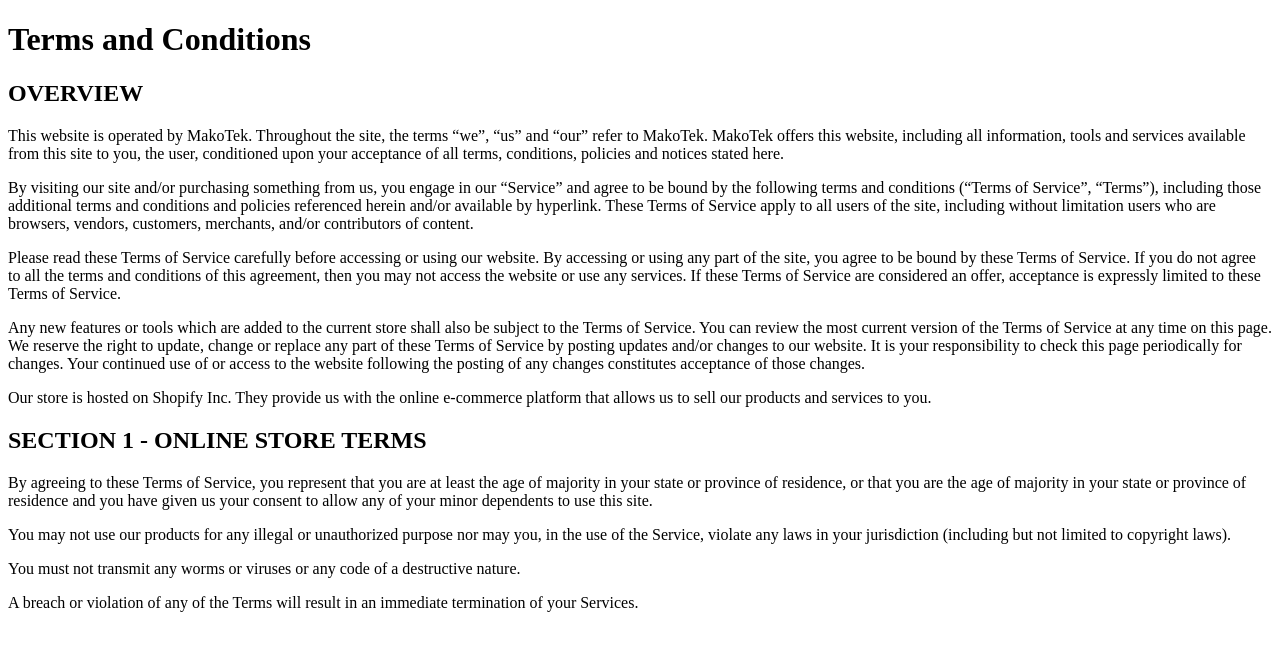
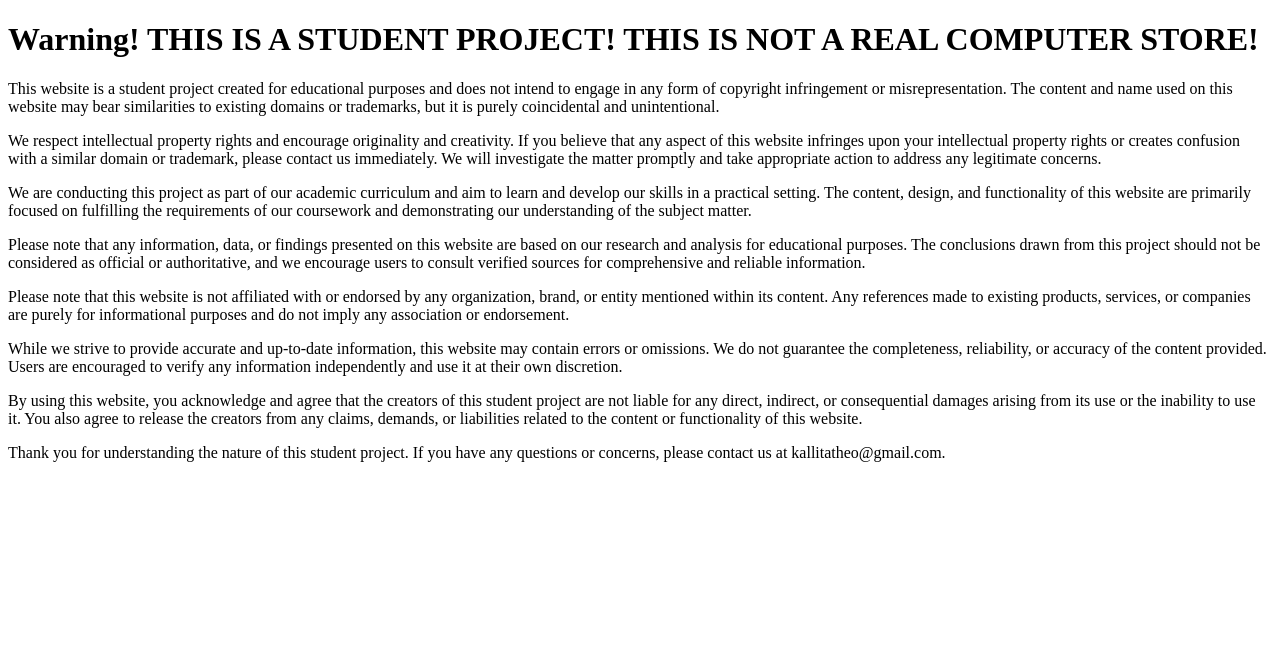
Before and after one commit to deanielledagondon/App-Dev, a PHP site: page /terms.php in a window 1280 px wide. Shown: the top 651 px of the page. Run offline with PHP 8.4, Linux system fonts and the light colour scheme.

Commit message:
changed all info

```diff
--- a/home.php
+++ b/home.php
@@ -120,7 +120,7 @@ if(isset($_POST['add_to_cart'])){
 
          <h3>About Us</h3>
 
-         <p>MakoTek provides reliable and efficient technology products and services to help customers achieve their goals. Our extensive range of products, from desktops and laptops to gaming peripherals and accessories, caters to all needs. Our company's motto "Name it and we make IT happen at MakoTek!" reflects our dedication to fulfilling customer needs. We constantly improves our products and services to ensure the best possible experience for our customers.</p>
+         <p>MakoTek provides reliable and efficient technology products and services to help customers achieve their goals. Our extensive range of products, from desktops and laptops to gaming peripherals and accessories, caters to all needs. We constantly improves our products and services to ensure the best possible experience for our customers.</p>
 
          <a href="about.php" class="btn">Read more</a>
 
--- a/terms.php
+++ b/terms.php
@@ -1,31 +1,25 @@
 <!DOCTYPE html>
 <html>
 <head>
-  <title>Terms and Conditions</title>
+  <title>Disclaimer</title>
 </head>
 <body>
-  <h1>Terms and Conditions</h1>
+  <h1>Warning! THIS IS A STUDENT PROJECT! THIS IS NOT A REAL COMPUTER STORE!</h1>
 
-  <h2>OVERVIEW</h2>
-  <p>This website is operated by MakoTek. Throughout the site, the terms “we”, “us” and “our” refer to MakoTek. MakoTek offers this website, including all information, tools and services available from this site to you, the user, conditioned upon your acceptance of all terms, conditions, policies and notices stated here.</p>
+  <p> This website is a student project created for educational purposes and does not intend to engage in any form of copyright infringement or misrepresentation. The content and name used on this website may bear similarities to existing domains or trademarks, but it is purely coincidental and unintentional.</p>
 
-  <p>By visiting our site and/or purchasing something from us, you engage in our “Service” and agree to be bound by the following terms and conditions (“Terms of Service”, “Terms”), including those additional terms and conditions and policies referenced herein and/or available by hyperlink. These Terms of Service apply to all users of the site, including without limitation users who are browsers, vendors, customers, merchants, and/or contributors of content.</p>
+  <p> We respect intellectual property rights and encourage originality and creativity. If you believe that any aspect of this website infringes upon your intellectual property rights or creates confusion with a similar domain or trademark, please contact us immediately. We will investigate the matter promptly and take appropriate action to address any legitimate concerns.</p>
 
-  <p>Please read these Terms of Service carefully before accessing or using our website. By accessing or using any part of the site, you agree to be bound by these Terms of Service. If you do not agree to all the terms and conditions of this agreement, then you may not access the website or use any services. If these Terms of Service are considered an offer, acceptance is expressly limited to these Terms of Service.</p>
+  <p> We are conducting this project as part of our academic curriculum and aim to learn and develop our skills in a practical setting. The content, design, and functionality of this website are primarily focused on fulfilling the requirements of our coursework and demonstrating our understanding of the subject matter.</p>
 
-  <p>Any new features or tools which are added to the current store shall also be subject to the Terms of Service. You can review the most current version of the Terms of Service at any time on this page. We reserve the right to update, change or replace any part of these Terms of Service by posting updates and/or changes to our website. It is your responsibility to check this page periodically for changes. Your continued use of or access to the website following the posting of any changes constitutes acceptance of those changes.</p>
+  <p> Please note that any information, data, or findings presented on this website are based on our research and analysis for educational purposes. The conclusions drawn from this project should not be considered as official or authoritative, and we encourage users to consult verified sources for comprehensive and reliable information.</p>
+  <p> Please note that this website is not affiliated with or endorsed by any organization, brand, or entity mentioned within its content. Any references made to existing products, services, or companies are purely for informational purposes and do not imply any association or endorsement.</p>
 
-  <p>Our store is hosted on Shopify Inc. They provide us with the online e-commerce platform that allows us to sell our products and services to you.</p>
+  <p> While we strive to provide accurate and up-to-date information, this website may contain errors or omissions. We do not guarantee the completeness, reliability, or accuracy of the content provided. Users are encouraged to verify any information independently and use it at their own discretion.</p>
 
-  <h2>SECTION 1 - ONLINE STORE TERMS</h2>
-  <p>By agreeing to these Terms of Service, you represent that you are at least the age of majority in your state or province of residence, or that you are the age of majority in your state or province of residence and you have given us your consent to allow any of your minor dependents to use this site.</p>
+  <p> By using this website, you acknowledge and agree that the creators of this student project are not liable for any direct, indirect, or consequential damages arising from its use or the inability to use it. You also agree to release the creators from any claims, demands, or liabilities related to the content or functionality of this website.</p>
 
-  <p>You may not use our products for any illegal or unauthorized purpose nor may you, in the use of the Service, violate any laws in your jurisdiction (including but not limited to copyright laws).</p>
-
-  <p>You must not transmit any worms or viruses or any code of a destructive nature.</p>
-
-  <p>A breach or violation of any of the Terms will result in an immediate termination of your Services.</p>
-
+  <p> Thank you for understanding the nature of this student project. If you have any questions or concerns, please contact us at kallitatheo@gmail.com.</p>
 
 </body>
 </html>
```
Also changed, not shown: about.php (+15 -16 lines), footer.php (+5 -7 lines).
